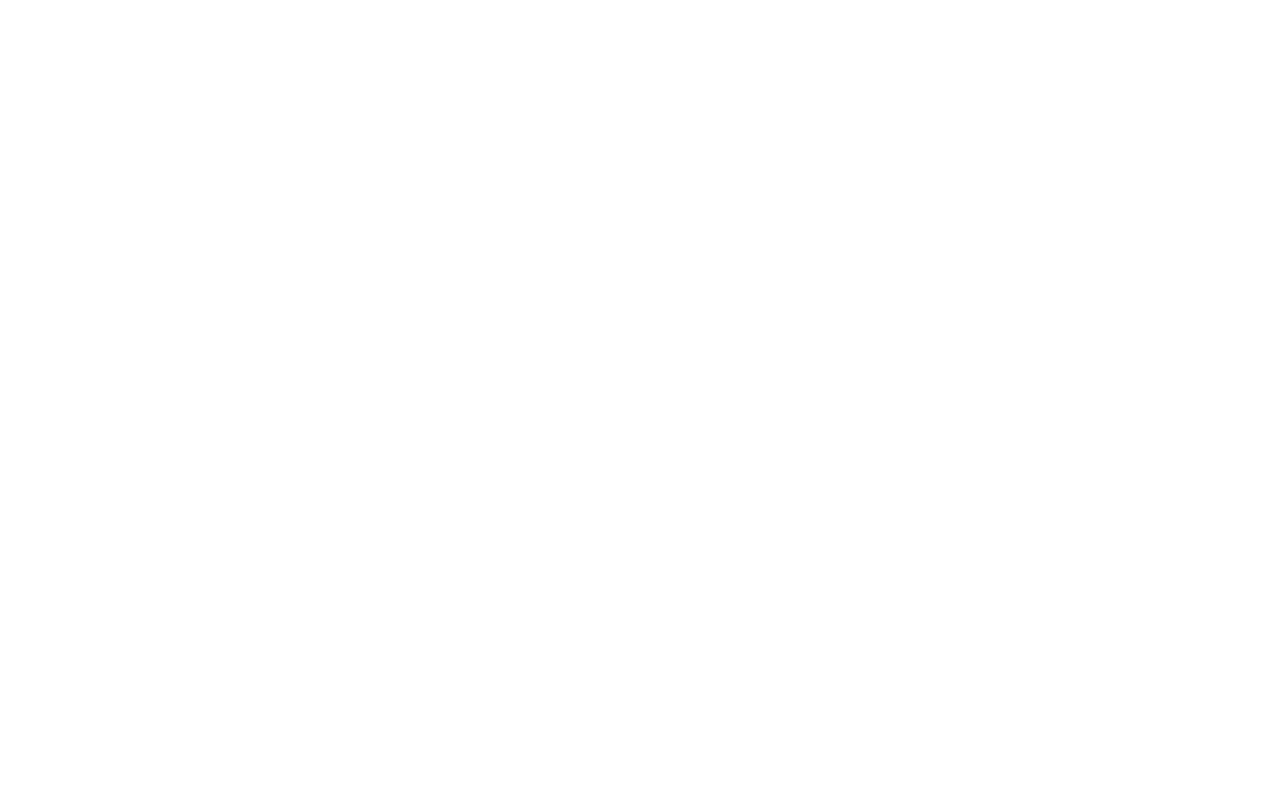
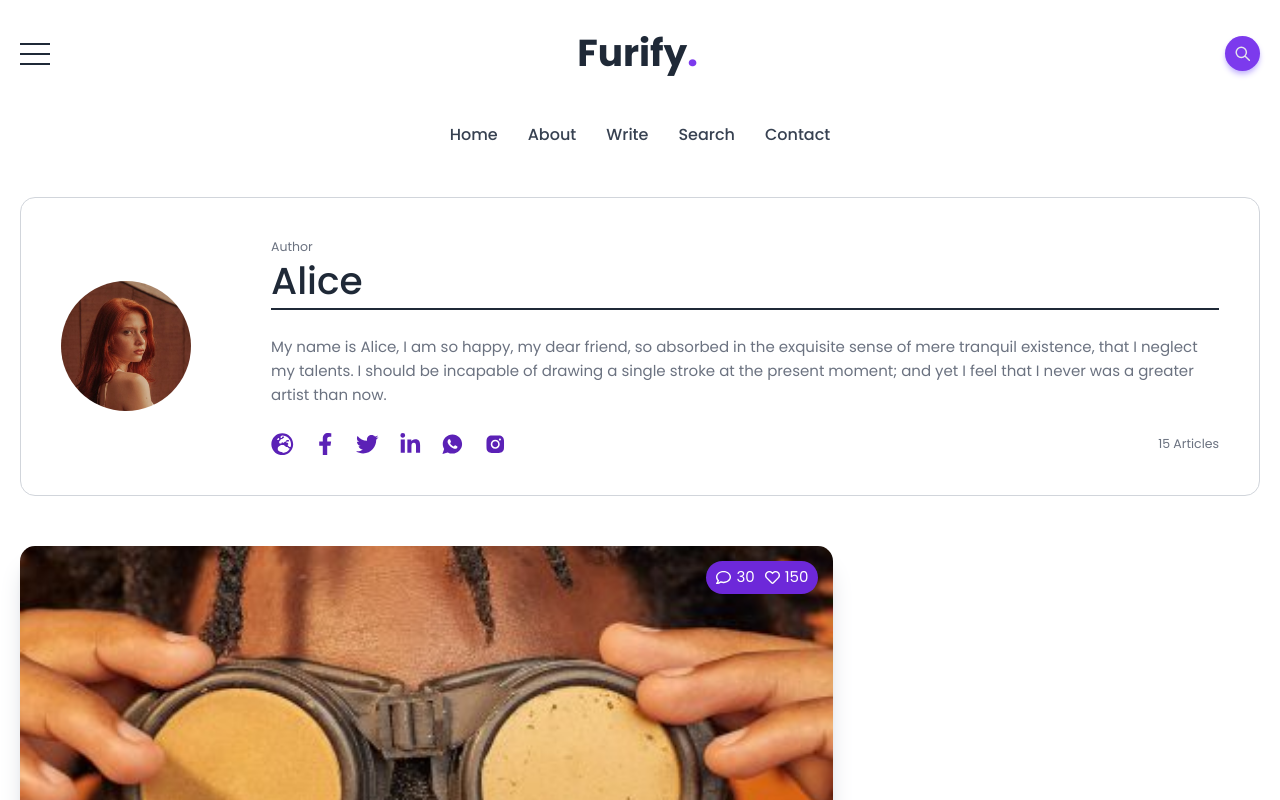
Before and after one commit to arafat4693/mern-blog, a React (Create React App) app in the folder client/: page /author in a window 1280 px wide. Before the commit this address had no page. Shown: the top 800 px of the page. Built offline with nearby package versions, Linux system fonts and the light colour scheme.

Commit message:
almost done with author page.

```diff
--- a/client/src/App.tsx
+++ b/client/src/App.tsx
@@ -1,5 +1,6 @@
 import { BrowserRouter as Router, Routes, Route } from "react-router-dom"
 import About from "./pages/About"
+import Author from "./pages/Author"
 import Contact from "./pages/Contact"
 
 import Home from "./pages/Home"
@@ -16,6 +17,7 @@
             <Route path="about" element={<About />} />
             <Route path="contact" element={<Contact />} />
             <Route path="search" element={<Search />} />
+            <Route path="author" element={<Author />} />
           </Route>
         </Routes>
       </Router>
--- /dev/null
+++ b/client/src/components/authorPage/AboutAuthor.tsx
@@ -0,0 +1,70 @@
+import TooltipIcon from "./TooltipIcon"
+import {
+  FaGlobeEurope,
+  FaFacebookF,
+  FaTwitter,
+  FaLinkedinIn,
+} from "react-icons/fa"
+import { IoLogoWhatsapp } from "react-icons/io"
+import { AiFillInstagram } from "react-icons/ai"
+
+export default function AboutAuthor() {
+  return (
+    <section className="border border-solid border-gray-300 rounded-3xl p-16 my-20 flex items-center gap-32">
+      <img
+        src="/images/user.jpg"
+        alt="user"
+        className="min-w-[13rem] w-52 h-52 object-cover rounded-full"
+      />
+      <div>
+        <p className="text-xl text-gray-500 capitalize mb-3">Author</p>
+        <h2 className="text-6xl text-gray-800 font-medium border-0 border-b-2 border-solid border-gray-800 pb-3">
+          Alice
+        </h2>
+        <p className="my-10 text-2xl text-gray-500 leading-relaxed">
+          My name is Alice, I am so happy, my dear friend, so absorbed in the
+          exquisite sense of mere tranquil existence, that I neglect my talents.
+          I should be incapable of drawing a single stroke at the present
+          moment; and yet I feel that I never was a greater artist than now.
+        </p>
+        <div className="flex justify-between items-center">
+          <div className="icons flex gap-8 items-center">
+            <TooltipIcon
+              Icon={FaGlobeEurope}
+              tooltip="Website: https://themeforest.net/user/rivaxstudio"
+              link="https://www.themeforest.net"
+            />
+            <TooltipIcon
+              Icon={FaFacebookF}
+              tooltip="Follow me on facebook"
+              link="https://www.facebook.com"
+            />
+            <TooltipIcon
+              Icon={FaTwitter}
+              tooltip="Follow me on twitter"
+              link="https://www.twitter.com"
+            />
+            <TooltipIcon
+              Icon={FaLinkedinIn}
+              tooltip="Follow me on linkedin"
+              link="https://www.linkedin.in"
+            />
+            <TooltipIcon
+              Icon={IoLogoWhatsapp}
+              tooltip="Follow me on whatsapp"
+              link="https://www.whatsapp.com"
+            />
+            <TooltipIcon
+              Icon={AiFillInstagram}
+              tooltip="Follow me on instagram"
+              link="https://www.instagram.com"
+            />
+          </div>
+          <span className="block text-right text-xl text-gray-500 capitalize">
+            15 articles
+          </span>
+        </div>
+      </div>
+    </section>
+  )
+}
--- /dev/null
+++ b/client/src/components/authorPage/TooltipIcon.tsx
@@ -0,0 +1,19 @@
+interface Props {
+  Icon: any
+  tooltip: string
+  link: string
+}
+
+export default function TooltipIcon({ Icon, tooltip, link }: Props) {
+  return (
+    <a
+      href={link}
+      target="_blank"
+      rel="noreferrer"
+      data-title={tooltip}
+      className="tooltip relative inline-block"
+    >
+      <Icon className="text-4xl text-violet-800 hover:text-gray-800 transition-all duration-300" />
+    </a>
+  )
+}
--- a/client/src/components/searchPage/SrcResult.tsx
+++ b/client/src/components/searchPage/SrcResult.tsx
@@ -55,9 +55,9 @@
           alt="user"
           className="w-16 h-16 rounded-full object-cover"
         />
-        <p className="flex gap-2 items-center text-2xl text-gray-600">
-          By Alice <span className="text-3xl font-bold mx-2">.</span> November
-          18, 2021
+        <p className="flex gap-3 items-end text-2xl text-gray-600">
+          By Alice <span className="text-3xl font-bold">.</span> November 18,
+          2021
         </p>
       </div>
 
--- a/client/src/index.css
+++ b/client/src/index.css
@@ -57,6 +57,30 @@
 
 .bg-size:hover {
   background-size: 100% 0.2rem;
+}
+
+.tooltip::before {
+  content: attr(data-title);
+  display: inline-block;
+  position: absolute;
+  bottom: 100%;
+  left: 50%;
+  transform: translateX(-50%);
+  background-color: rgb(91 33 182);
+  font-size: 1rem;
+  padding: 0.4rem 0.8rem;
+  color: white;
+  border-radius: 0.4rem;
+  opacity: 0;
+  visibility: hidden;
+  transition: all 0.3s;
+  white-space: nowrap;
+  margin-bottom: 0.2rem;
+}
+
+.tooltip:hover::before {
+  opacity: 1;
+  visibility: visible;
 }
 
 /* Hide scrollbar for Chrome, Safari and Opera */
--- /dev/null
+++ b/client/src/pages/Author.tsx
@@ -0,0 +1,16 @@
+import AboutAuthor from "../components/authorPage/AboutAuthor"
+import SrcResults from "../components/searchPage/SrcResults"
+
+export default function Author() {
+  return (
+    <main>
+      <section className="wrapper max-w-[1240px] mx-auto">
+        <AboutAuthor />
+
+        <div className="grid grid-cols-3 gap-16 mb-20">
+          <SrcResults />
+        </div>
+      </section>
+    </main>
+  )
+}
```
